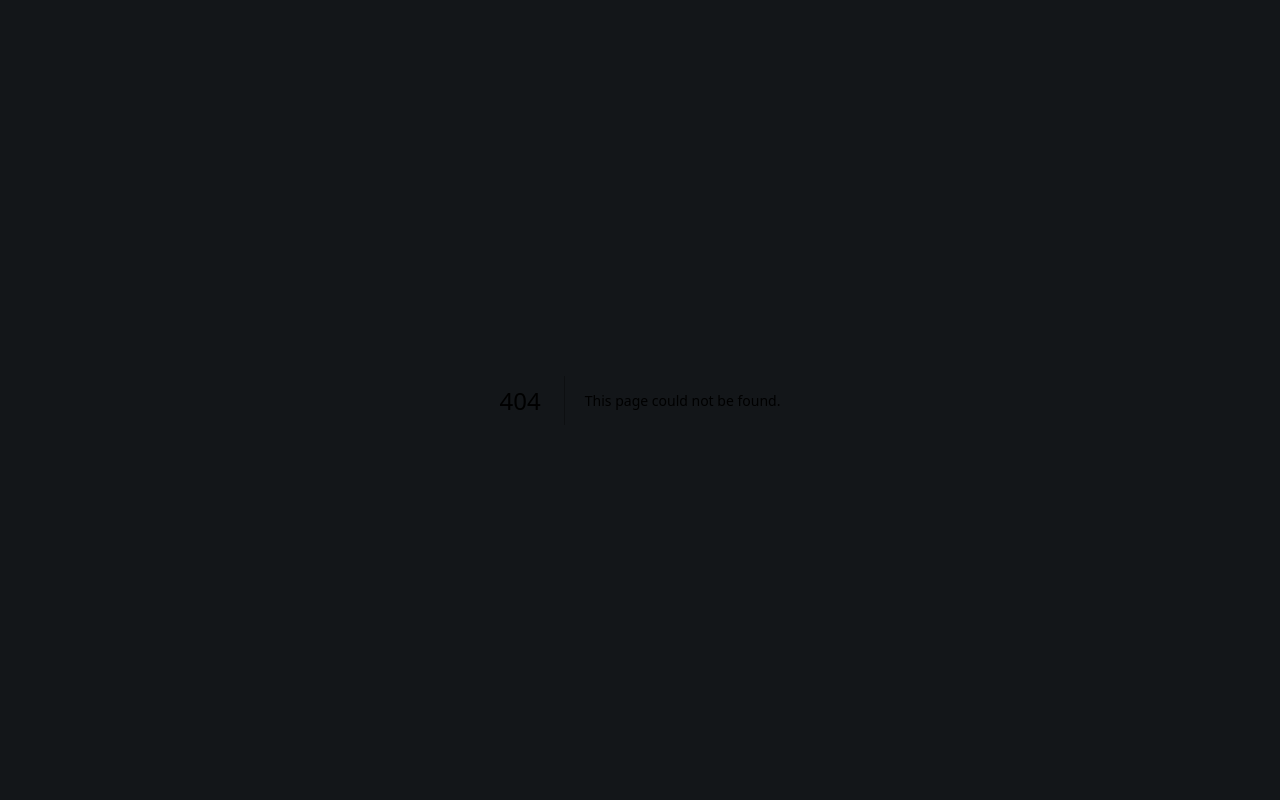
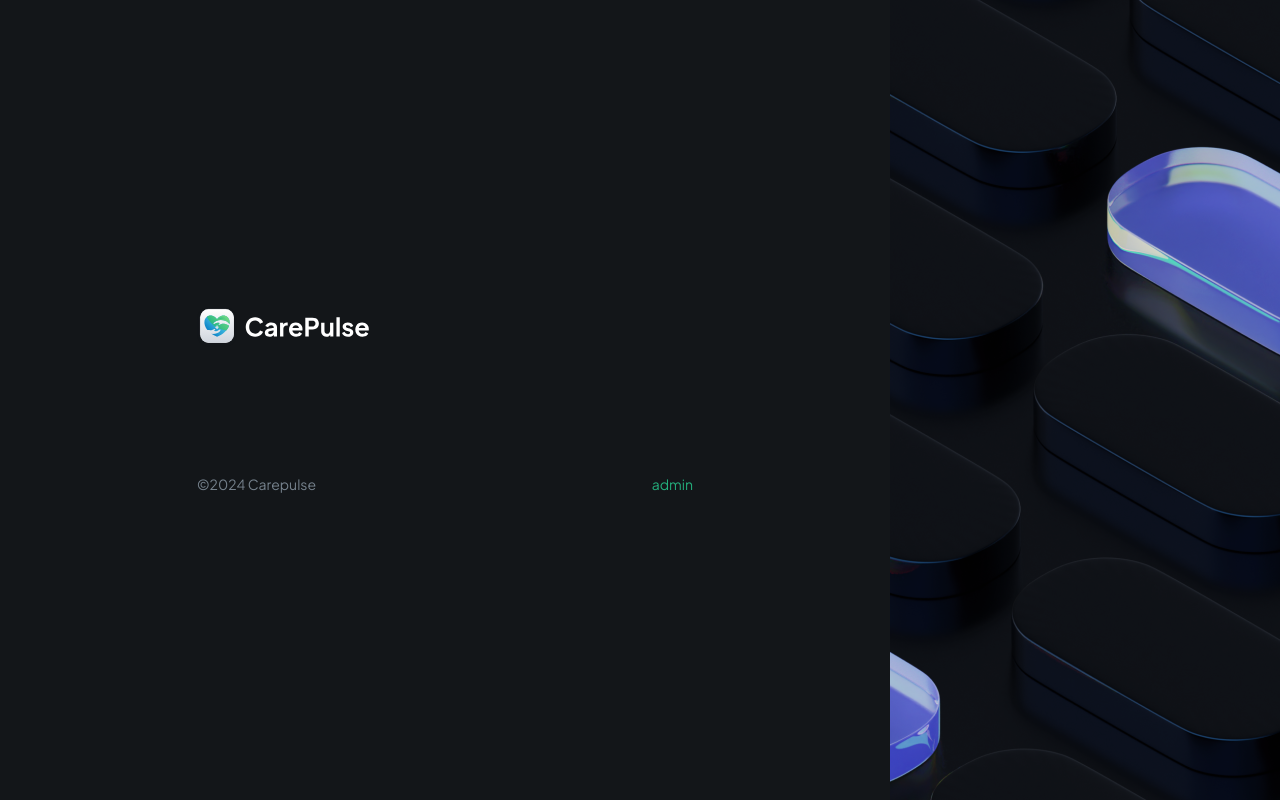
Before and after one commit to cal250/patient_management, a Next.js app: page /patients/1/register in a window 1280 px wide. Before the commit this address had no page. Built offline with nearby package versions, Linux system fonts and the light colour scheme.

Commit message:
register page

```diff
--- /dev/null
+++ b/app/patients/[userid]/register/page.tsx
@@ -0,0 +1,55 @@
+import React from 'react'
+import Image from 'next/image'
+import Link from 'next/link'
+
+function Register() {
+  return (
+    <div className="flex h-screen max-h-screen">
+    {/* TODO  OTP Verfivation|passkey model */}
+
+    <section className=" remove-scrollbar container my-auto">
+
+      <div className=" sub-container max-w-[496px]  ">
+
+      <Image
+      src="/assets/icons/logo-full.svg"
+      height={1000}
+      width={1000}
+      alt="patient"
+      className="mb-12 h-10 w-fit "
+
+      />
+
+
+<div className=" text-14-regular mt-20 flex justify-between  ">
+
+<p className="justify-items-end text-dark-600 xl:text-left">
+
+©2024 Carepulse
+</p>
+<Link href= "/?admin=true " className = "text-green-500 ">
+admin
+
+</Link>
+</div>
+
+</div>
+
+    </section>
+
+    <Image
+    src="/assets/images/register-img.png"
+    width={1000}
+    height={1000}
+    alt="patient"
+    className="side-img max-w-[390px]"
+
+    />
+
+
+
+  </div>
+  )
+}
+
+export default Register
--- a/components/forms/PatientForm.tsx
+++ b/components/forms/PatientForm.tsx
@@ -11,6 +11,7 @@
 import { UserFormValidation } from "@/lib/validation";
 import { useRouter } from "next/navigation";
 import { createUser } from "@/lib/actions/patient.actions";
+
 
 export enum FormFieldType {
   INPUT = "Input",
@@ -52,7 +53,7 @@
       const user = await createUser(userData);
       console.log(user)
       if (user) {
-        router.push(`/patient/${user.$id}/register`);
+        router.push(`/patients/${user.$id}/register`);
       }
     } catch (error) {
       console.log(error);
--- a/components/ui/CustomFormField.tsx
+++ b/components/ui/CustomFormField.tsx
@@ -3,14 +3,13 @@
 import { Input } from "@/components/ui/input";
 import {
   FormControl,
-  FormDescription,
+
   FormField,
   FormItem,
   FormLabel,
   FormMessage,
 } from "@/components/ui/form";
 import { FormFieldType } from "../forms/PatientForm";
-import { Label } from "./label"; // Ensure Label is correctly imported
 
 import { Control } from "react-hook-form";
 import Image from "next/image";
--- a/lib/actions/patient.actions.ts
+++ b/lib/actions/patient.actions.ts
@@ -14,6 +14,7 @@
       user.name
     );
     console.log("new user", newUser);
+    console.log("Created user:", user);
     return JSON.stringify(newUser);
   } catch (error: any) {
     console.log("error creating user", error);
```
